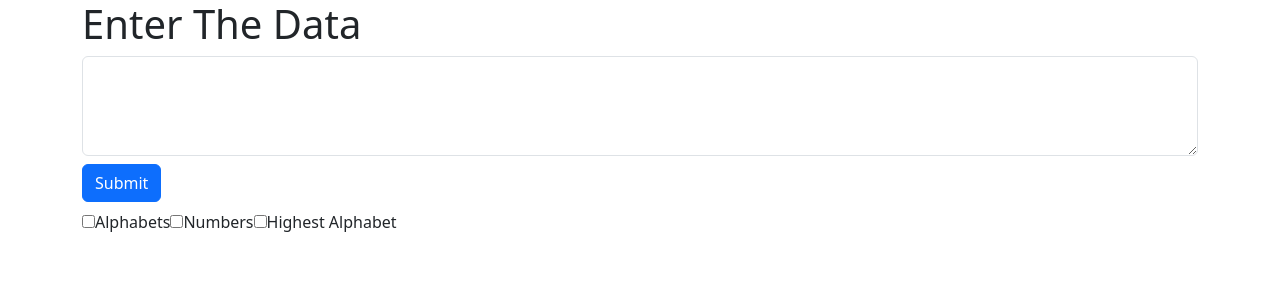
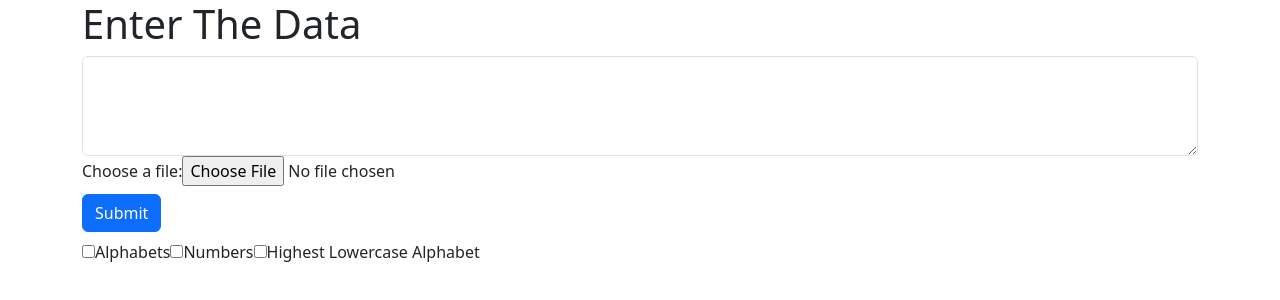
Before and after one commit to Vinki1000z/Temp_Frontend, a React (Create React App) app: page / in a window 1280 px wide. Shown: the top 300 px of the page. Built offline with nearby package versions, Linux system fonts and the light colour scheme.

Commit message:
Completed

```diff
--- a/src/App.js
+++ b/src/App.js
@@ -2,7 +2,8 @@ import React, { useState } from "react";
 import axios from "axios";
 
 const App = () => {
-  const [input, setInput] = useState("");
+  const [input, setInput] = useState(""); // For JSON data
+  const [file, setFile] = useState(null); // For file input
   const [response, setResponse] = useState(null);
   const [error, setError] = useState(null);
   const [selectedOptions, setSelectedOptions] = useState({
@@ -11,12 +12,43 @@ const App = () => {
     highestAlphabet: false,
   });
 
+  // Convert file to Base64
+  const convertFileToBase64 = (file) => {
+    return new Promise((resolve, reject) => {
+      const reader = new FileReader();
+      reader.readAsDataURL(file);
+      reader.onload = () => resolve(reader.result.split(",")[1]); // Base64 part
+      reader.onerror = error => reject(error);
+    });
+  };
+
+  // Handle file selection
+  const handleFileChange = async (e) => {
+    const file = e.target.files[0];
+    if (file) {
+      try {
+        const base64 = await convertFileToBase64(file);
+        setFile(base64); // Set the Base64 encoded file
+      } catch (error) {
+        alert("File reading error: " + error.message);
+      }
+    }
+  };
+
+  // Handle form submission
   const handleSubmit = async () => {
     try {
       setError(null);
-      const jsonData = JSON.parse(input);
-      const res = await axios.post("http://localhost:5000/bfhl", jsonData);
+      const jsonData = JSON.parse(input); // Parse input data
+
+      const payload = {
+        data: jsonData.data, // Data from input
+        file_b64: file || "" // Add Base64 file string or empty if no file selected
+      };
+
+      const res = await axios.post("https://temp-backend-five.vercel.app/bfhl", payload);
       setResponse(res.data);
+      // console.log(res.data);
       alert('Submission successful!');
     } catch (err) {
       setError("Invalid JSON or server error");
@@ -24,42 +56,42 @@ const App = () => {
     }
   };
 
+  // Handle checkbox changes
   const handleSelectChange = (event) => {
-    console.log(event.target);
-    console.log(selectedOptions);
     const { name, checked } = event.target;
     setSelectedOptions((prev) => ({ ...prev, [name]: checked }));
-    // console.log(event.target.checked);
   };
 
+  // Render response based on selected options
   const renderResponse = () => {
     if (!response) return null;
 
     let formattedResponse = '';
 
-    if (selectedOptions.numbers) {
+    if (selectedOptions.numbers && response.numbers) {
       formattedResponse += `Numbers: ${response.numbers.join(', ')}\n`;
     }
 
-    if (selectedOptions.alphabets) {
+    if (selectedOptions.alphabets && response.alphabets) {
       formattedResponse += `Alphabets: ${response.alphabets.join(', ')}\n`;
     }
 
-    if (selectedOptions.highestAlphabet) {
-      formattedResponse += `Highest Alphabet: ${response.highest_alphabet.join(', ')}\n`;
+    if (selectedOptions.highestAlphabet && response.highest_lowercase_alphabet) {
+      formattedResponse += `Highest Lowercase Alphabet: ${response.highest_lowercase_alphabet.join(', ')}\n`;
     }
 
     return <pre>{formattedResponse.trim()}</pre>;
   };
 
-
   return (
     <div className="container">
       <h1>Enter The Data</h1>
+
+      {/* Input for JSON data */}
       <div className="form-floating">
         <textarea
           className="form-control"
-                placeholder="Leave a comment here"
+          placeholder="Enter JSON data"
           id="floatingTextarea2"
           style={{ height: '100px' }}
           rows="10"
@@ -68,21 +100,28 @@ const App = () => {
           onChange={(e) => setInput(e.target.value)}
         />
       </div>
-        <div className="my-2">
 
-      <button  type="button" className="btn btn-primary" onClick={handleSubmit}>Submit</button>
+      {/* File input */}
+      <div>
+        <label htmlFor="fileInput">Choose a file:</label>
+        <input type="file" id="fileInput" onChange={handleFileChange} />
       </div>
 
+      {/* Submit button */}
+      <div className="my-2">
+        <button type="button" className="btn btn-primary" onClick={handleSubmit}>Submit</button>
+      </div>
+
+      {/* Error handling */}
       {error && <p>{error}</p>}
 
+      {/* Checkbox options */}
       <div>
-
-
         <label>
           <input
             type="checkbox"
             name="alphabets"
-            // checked={selectedOptions.alphabets}
+            checked={selectedOptions.alphabets}
             onChange={handleSelectChange}
           />
           Alphabets
@@ -103,10 +142,11 @@ const App = () => {
             checked={selectedOptions.highestAlphabet}
             onChange={handleSelectChange}
           />
-          Highest Alphabet
+          Highest Lowercase Alphabet
         </label>
       </div>
 
+      {/* Render the response */}
       <div>{renderResponse()}</div>
     </div>
   );
```
Lines whose indentation alone changed are shown as unchanged.
